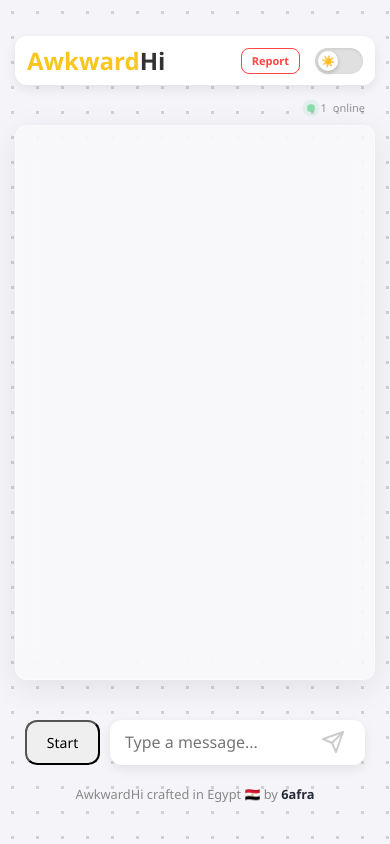
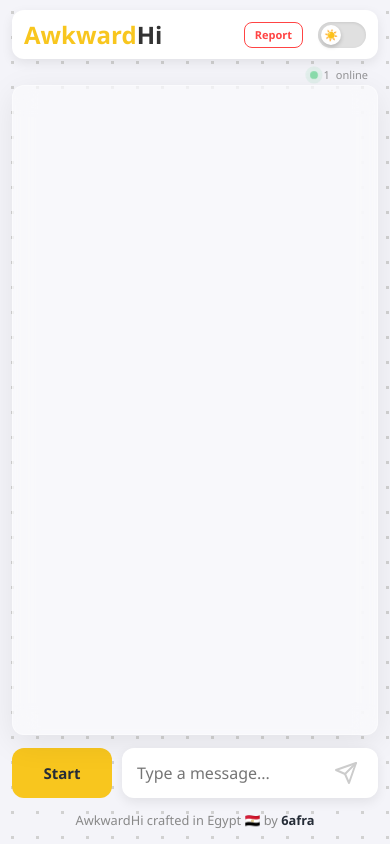
Before and after one commit to o3yin3yin-create/awkwardhi, a website: page public/index.html in a window 390 px wide. Drawn offline with Linux system fonts and the light colour scheme; no server answers.

Commit message:
maximize chat box height on mobile and apply brand colors to start button

```diff
--- a/public/style.css
+++ b/public/style.css
@@ -33,6 +33,7 @@ body {
     background-size: 25px 25px;
     color: var(--text-color);
     display: flex; justify-content: center; align-items: center; height: 100dvh; transition: background-color 0.3s ease;
+    overflow: hidden; /* بيمنع الشاشة كلها تتحرك، السكرول في الشات بس */
 }
 
 .rounded { border-radius: var(--border-radius); }
@@ -81,23 +82,9 @@ input:checked + .slider:before {
     background-color: var(--box-bg);
     box-shadow: 0 2px 4px rgba(0,0,0,0.5);
 }
-/* ========================================================= */
-
-.interests-wrapper { background: var(--box-bg); padding: 12px 20px; display: flex; align-items: center; gap: 10px; }
-.interests-label { font-weight: bold; color: var(--stranger-color); white-space: nowrap; }
-.interests-wrapper input { flex: 1; border: none; outline: none; background: transparent; font-size: 1rem; color: var(--text-color); }
 
 /* ستايل بوكس الجيندر */
-.gender-wrapper {
-    background: var(--box-bg);
-    padding: 12px 20px;
-    display: flex;
-    flex-wrap: wrap;
-    align-items: center;
-    gap: 15px;
-}
-.gender-label { font-weight: bold; color: var(--stranger-color); }
-.gender-options { display: flex; gap: 10px; }
+.gender-options { display: flex; gap: 10px; justify-content: center; margin: 15px 0; }
 .gender-btn {
     background: transparent;
     border: 1px solid var(--border-color);
@@ -119,13 +106,6 @@ input:checked + .slider:before {
     color: var(--midnight);
     border-color: var(--sunburst);
 }
-.gender-notice {
-    font-size: 0.85rem;
-    color: #888;
-    font-style: italic;
-    width: 100%;
-    margin-top: 2px;
-}
 
 /* ================= ستايل الصندوق الزجاجي (Glassmorphism) ================= */
 .chat-box {
@@ -139,16 +119,14 @@ input:checked + .slider:before {
     overflow-y: auto;
     display: flex;
     flex-direction: column;
-    gap: 0; /* لغينا الـ gap عشان سفاري ميهيسش */
+    gap: 0;
 }
 
-/* السحر: السوستة اللي بتزق الرسايل لتحت */
 .chat-box::before {
     content: "";
     flex: 1;
 }
 
-/* تظبيط البلور في الـ Dark Mode عشان يبقى متناسق */
 [data-theme="dark"] .chat-box {
     background: rgba(45, 45, 45, 0.4);
     border: 1px solid rgba(255, 255, 255, 0.05);
@@ -163,13 +141,33 @@ input:checked + .slider:before {
 .stranger { font-weight: bold; color: var(--stranger-color); }
 
 .typing-indicator { font-size: 0.9rem; color: #888; font-style: italic; padding: 0 20px; transition: opacity 0.3s; }
-.hidden { opacity: 0; pointer-events: none; height: 0; overflow: hidden; }
+
+/* القاضية لمشكلة المسافة الفاضية: إخفاء العنصر بالكامل من التخطيط */
+.hidden { display: none !important; }
 
 .bottom-controls { display: flex; gap: 10px; height: 60px; }
-.action-btn { background: var(--action-btn-bg); color: var(--text-color); border: none; width: 100px; font-weight: bold; font-size: 1.1rem; cursor: pointer; transition: 0.2s; }
-.action-btn:hover { transform: scale(0.98); }
-.action-btn:disabled { background: #ccc; color: #666; cursor: not-allowed; transform: none; }
-[data-theme="dark"] .action-btn:disabled { background: #444; color: #888; }
+
+/* ================= زرار Start / Skip بألوان البراند ================= */
+#action-btn {
+    background: var(--sunburst);
+    color: var(--midnight);
+    border: none;
+    width: 100px;
+    font-weight: 800;
+    font-size: 1.1rem;
+    cursor: pointer;
+    transition: 0.2s;
+    border-radius: var(--border-radius);
+}
+#action-btn:hover { transform: scale(0.96); opacity: 0.9; }
+
+/* ستايل الزرار في الدارك مود */
+[data-theme="dark"] #action-btn {
+    background: var(--midnight);
+    color: var(--sunburst);
+    border: 2px solid var(--sunburst);
+}
+/* ========================================================== */
 
 .input-wrapper { flex: 1; background: var(--box-bg); display: flex; align-items: center; padding: 5px 15px; }
 .input-wrapper input { flex: 1; border: none; outline: none; background: transparent; font-size: 1.1rem; color: var(--text-color); }
@@ -179,173 +177,102 @@ input:checked + .slider:before {
 
 .developer-credit { text-align: center; font-size: 0.8rem; color: #888; margin-top: -5px; margin-bottom: 5px; }
 [data-theme="dark"] .developer-credit { color: #555; }
-/* ستايل لينك المطور الجديد */
-.dev-link {
-    color: var(--stranger-color);
-    text-decoration: none;
-    font-weight: bold;
-    transition: color 0.2s ease;
-}
-.dev-link:hover {
-    color: var(--you-color);
-}
+.dev-link { color: var(--stranger-color); text-decoration: none; font-weight: bold; transition: color 0.2s ease; }
+.dev-link:hover { color: var(--you-color); }
 
-/* تنسيق الـ Pop-up السحري (Modal) */
 .modal {
-    position: fixed;
-    top: 0; left: 0; width: 100%; height: 100%;
+    position: fixed; top: 0; left: 0; width: 100%; height: 100%;
     background: rgba(0, 0, 0, 0.6);
     display: flex; align-items: center; justify-content: center;
     z-index: 9999;
-    opacity: 1; transition: opacity 0.2s ease;
 }
-.modal.hidden { display: none !important; }
 .modal-content {
     background: var(--bg-color, #1e2530);
     padding: 20px; width: 85%; max-width: 320px;
     text-align: center; border: 2px solid var(--border-color);
 }
-.gender-options { display: flex; gap: 10px; justify-content: center; margin: 15px 0; }
-/* تنسيق مربع الاهتمامات جوه الـ Pop-up */
 #interests-input {
-    width: 100%;
-    padding: 12px;
-    margin-bottom: 20px;
-    border-radius: 8px;
-    border: 1px solid var(--border-color);
-    background: var(--bg-color);
-    color: var(--text-color);
-    font-size: 14px;
-    outline: none;
-    box-sizing: border-box;
+    width: 100%; padding: 12px; margin-bottom: 20px; border-radius: 8px;
+    border: 1px solid var(--border-color); background: var(--bg-color);
+    color: var(--text-color); font-size: 14px; outline: none; box-sizing: border-box;
 }
-#interests-input:focus {
-    border-color: var(--sunburst);
+#interests-input:focus { border-color: var(--sunburst); }
+
+.online-status {
+    display: flex; justify-content: flex-end; align-items: center; gap: 6px;
+    padding-right: 10px; font-size: 11px; color: var(--text-color);
+    opacity: 0.5; margin-bottom: -5px; font-weight: 500;
 }
-
-/* ================= العداد النابض (Online Status) ================= */
-.online-status {
-    display: flex;
-    justify-content: flex-end;
-    align-items: center;
-    gap: 6px;
-    padding-right: 10px;
-    font-size: 11px;
-    color: var(--text-color);
-    opacity: 0.5;
-    margin-bottom: -5px;
-    font-weight: 500;
-}
-
 .pulse-dot {
-    width: 8px;
-    height: 8px;
-    background-color: #22c55e;
-    border-radius: 50%;
-    display: inline-block;
-    box-shadow: 0 0 0 0 rgba(34, 197, 94, 0.7);
+    width: 8px; height: 8px; background-color: #22c55e; border-radius: 50%;
+    display: inline-block; box-shadow: 0 0 0 0 rgba(34, 197, 94, 0.7);
     animation: pulse 1.5s infinite;
 }
-
 @keyframes pulse {
     0% { transform: scale(0.95); box-shadow: 0 0 0 0 rgba(34, 197, 94, 0.7); }
     70% { transform: scale(1); box-shadow: 0 0 0 6px rgba(34, 197, 94, 0); }
     100% { transform: scale(0.95); box-shadow: 0 0 0 0 rgba(34, 197, 94, 0); }
 }
-/* ========================================================= */
 
-/* ضبط أبعاد الموبايل والـ Bottom Controls */
+/* ================= ضبط أبعاد الموبايل والـ Bottom Controls ================= */
 @media (max-width: 480px) {
-    header {
-        padding: 8px 12px;
-        gap: 8px;
+    /* تكبير الكونتينر عشان ياخد الشاشة كلها ونلغي الفراغات تماماً */
+    .app-container {
+        height: 100dvh !important;
+        max-height: 100dvh;
+        padding: 10px 12px;
+        gap: 8px; /* المسافة بقت أصغر بكتير */
     }
+
+    header { padding: 8px 12px; gap: 8px; }
     h1 { font-size: 18px; }
 
     #report-btn {
-        padding: 4px 10px !important;
-        font-size: 11px !important;
-        height: 26px !important;
-        min-width: unset !important;
-        margin-left: auto !important;
-        display: flex !important;
-        align-items: center !important;
-        justify-content: center !important;
+        padding: 4px 10px !important; font-size: 11px !important;
+        height: 26px !important; min-width: unset !important;
+        margin-left: auto !important; display: flex !important;
+        align-items: center !important; justify-content: center !important;
     }
 
-    .theme-switch-wrapper {
-        transform: none !important;
-        margin: 0 !important;
-        width: auto !important;
-    }
+    .theme-switch-wrapper { transform: none !important; margin: 0 !important; width: auto !important; }
 
     .bottom-controls {
-        display: flex;
-        align-items: stretch;
-        gap: 10px;
-        padding: 10px;
-        width: 100%;
-        height: 65px;
-        box-sizing: border-box;
+        display: flex; align-items: stretch; gap: 10px;
+        padding: 5px 0 10px 0; width: 100%; height: 65px; box-sizing: border-box;
     }
 
     #action-btn {
-        padding: 0 15px;
-        font-size: 14px;
-        height: 100% !important;
-        white-space: nowrap;
-        flex-shrink: 0;
-        min-width: 75px;
-        display: flex;
-        align-items: center;
-        justify-content: center;
-        border-radius: 12px;
+        padding: 0 15px; font-size: 15px; font-weight: 800;
+        height: 100% !important; white-space: nowrap; flex-shrink: 0;
+        min-width: 75px; display: flex; align-items: center;
+        justify-content: center; border-radius: 12px;
     }
 
     .input-wrapper {
-        display: flex;
-        flex-grow: 1;
-        align-items: center;
-        position: relative;
-        height: 100% !important;
-        padding: 0 10px 0 15px !important;
-        border-radius: 12px;
+        display: flex; flex-grow: 1; align-items: center; position: relative;
+        height: 100% !important; padding: 0 10px 0 15px !important; border-radius: 12px;
     }
 
     #message-input {
-        width: 100%;
-        height: 100% !important;
-        padding: 0 !important;
-        font-size: 16px !important; /* السر هنا: 16 بيكسل بتمنع سفاري يعمل زوم */
-        box-sizing: border-box;
-    }
-    /* تضييق المسافات ورجوع الـ flex بشكل آمن لسفاري */
-    .chat-box {
-        display: flex !important;
-        flex-direction: column !important;
-        gap: 0 !important; /* صفرنا الـ gap عشان المسافات تفضل مسطرة */
-        padding: 15px 12px !important;
+        width: 100%; height: 100% !important; padding: 0 !important;
+        font-size: 16px !important; box-sizing: border-box;
     }
 
-    /* تكبير وتظبيط الرسايل العادية مسطرة */
-    .message {
-        font-size: 15px !important;
-        padding: 0 !important;
-        margin: 0 0 6px 0 !important;
-        line-height: 1.4 !important;
-        display: block !important;
-        word-wrap: break-word !important;
+    .chat-box {
+        display: flex !important; flex-direction: column !important;
+        gap: 0 !important; padding: 15px 12px !important;
     }
 
-    /* تظبيط رسايل السيستم */
+    .message {
+        font-size: 15px !important; padding: 0 !important;
+        margin: 0 0 6px 0 !important; line-height: 1.4 !important;
+        display: block !important; word-wrap: break-word !important;
+    }
+
     .system-msg {
-        font-size: 11.5px !important;
-        padding: 0 !important;
-        margin: 8px 0 !important;
-        font-weight: 400 !important;
-        line-height: 1.2 !important;
-        color: #888 !important;
-        text-align: center !important;
-        display: block !important;
+        font-size: 11.5px !important; padding: 0 !important;
+        margin: 8px 0 !important; font-weight: 400 !important;
+        line-height: 1.2 !important; color: #888 !important;
+        text-align: center !important; display: block !important;
     }
 }
```
